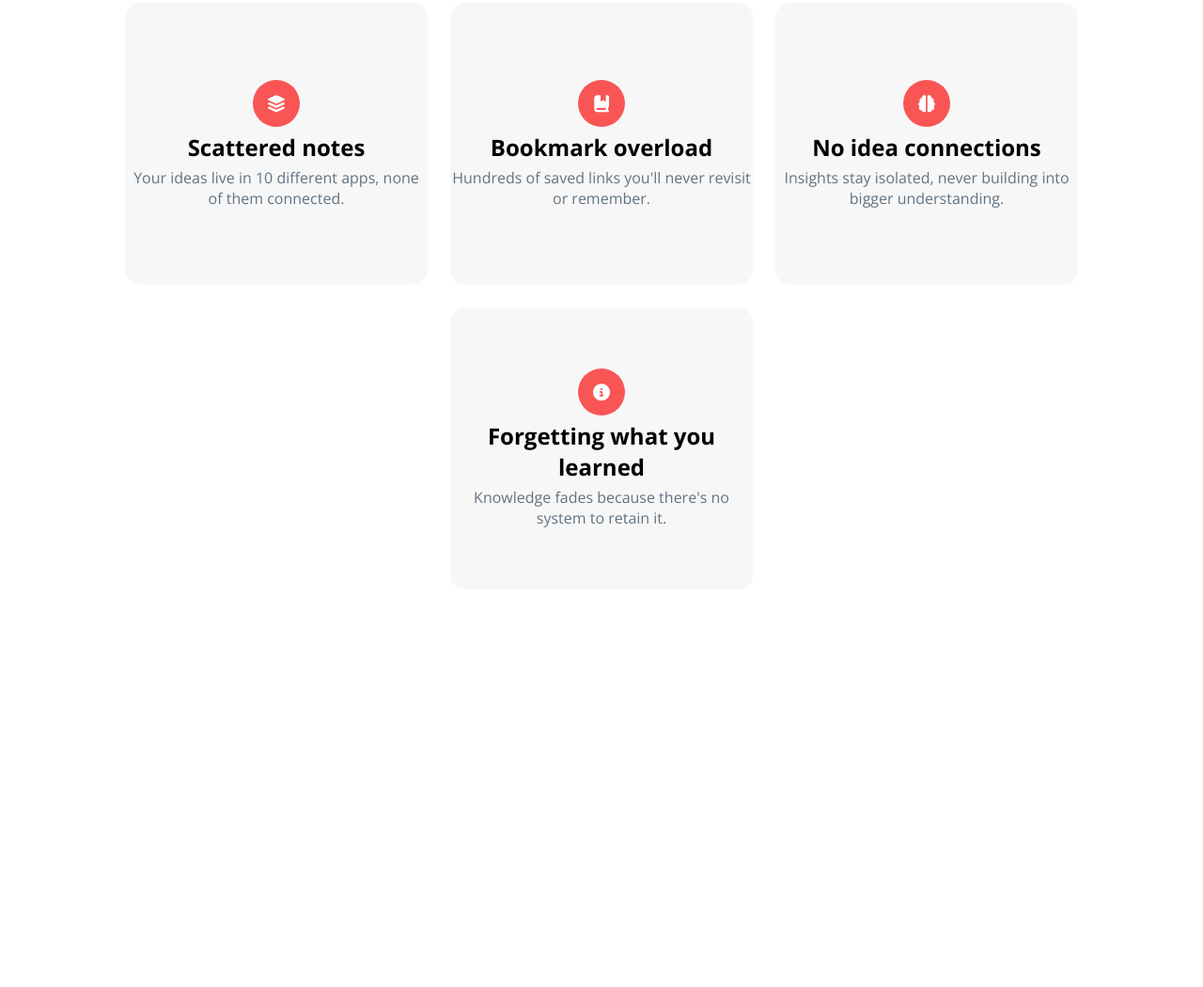
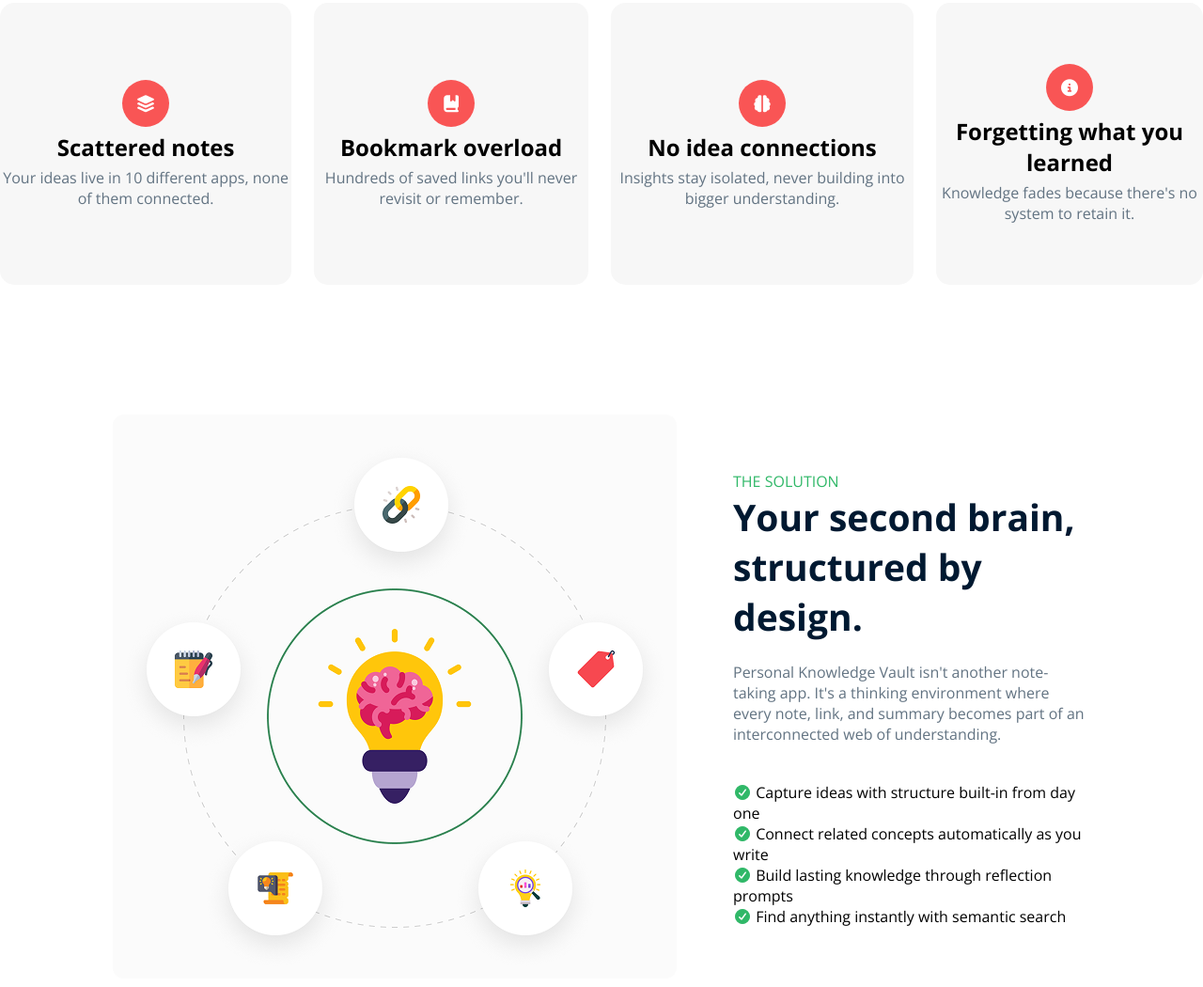
Before and after one commit to maruf-hossain74/Assignment-01-Programming-Hero-, a plain HTML site: page index.html in a window 1280 px wide. Shown: the part 908-1958 px from the top of the page at 94% size. Before the commit the page ends 1535 px from the top, so only its background shows below. Drawn offline with nearby package versions, Linux system fonts and the light colour scheme.

Commit message:
second Brain Section added

```diff
--- a/design.css
+++ b/design.css
@@ -143,7 +143,7 @@
     justify-content: center;
     align-items: center;
     text-align: center;
-    flex-wrap: wrap;
+    /* flex-wrap: wrap; */
 }
 
 
@@ -177,3 +177,41 @@
     font-size: 24px;
     font-weight: bold;
 }
+
+
+.second-brain-section {
+    padding: 120px;
+    border-color: #001931;
+    max-width: 1600px;
+    min-height: 880px;
+    display: flex;
+    justify-content: center;
+    align-items: center;
+    gap: 60px;
+}
+
+.second-brain-document {
+    display: flex;
+    flex-direction: column;
+    gap: 40px;
+}
+.second-brain-head {
+    color: #30B868;
+    font-size: 16px;
+}
+.second-brain-title {
+    color: #001931;
+    font-size: 39px;
+    font-weight: bold;
+}
+.second-brain-caption {
+    color: #627382;
+    font-size: 16px;
+    display: flex;
+}
+.second-brain-solutions {
+    list-style-type: none;
+}
+.fa-solid.fa-circle-check {
+    color: #30B868;
+}
--- a/index.html
+++ b/index.html
@@ -12,6 +12,8 @@
     <link rel="stylesheet" href="./design.css">
 </head>
 <body class="font-open-sens">
+
+    <!-- header -->
     <header>
         <nav>
             <div>
@@ -28,6 +30,7 @@
         </nav>
     </header>
 
+    <!-- hero section -->
     <section id="hero-banner">
         <div>
             <button class="banner-token">Early access Now Open</button>
@@ -45,6 +48,7 @@
         </div>
     </section>
 
+    <!-- note section -->
     <section id="note-section">
         <div>
             <p class="note-head">Notes don't fail, Structure does.</p>
@@ -102,5 +106,26 @@
             </div>
         </div>
     </section>
+
+    <!-- Second Brain Section -->
+    <section class="second-brain-section">
+        <div class="brain-image">
+            <img src="https://github.com/maruf-hossain74/Assignment-01-Programming-Hero-/blob/main/assets/knowledge.png?raw=true" alt="">
+        </div>
+        <div class="second-brain-document">
+            <div>
+                <p class="second-brain-head">THE SOLUTION</p>
+                <P class="second-brain-title">Your second brain, <br>structured by design.</P><br>
+                <P class="second-brain-caption">Personal Knowledge Vault isn't another note-taking app. It's a thinking environment where every note, link, and summary becomes part of an interconnected web of understanding.</P>
+            </div>
+            <ul class="second-brain-solutions">
+                <!-- <li><img src="https://github.com/maruf-hossain74/Assignment-01-Programming-Hero-/blob/main/assets/CheckCircle.png?raw=true" alt="Check-Circle"> Capture ideas with structure built-in from day one</li> -->
+                <li><i class="fa-solid fa-circle-check"></i> Capture ideas with structure built-in from day one</li>
+                <li><i class="fa-solid fa-circle-check"></i> Connect related concepts automatically as you write</li>
+                <li><i class="fa-solid fa-circle-check"></i> Build lasting knowledge through reflection prompts</li>
+                <li><i class="fa-solid fa-circle-check"></i> Find anything instantly with semantic search</li>
+            </ul>
+        </div>
+    </section>
 </body>
 </html>
```
